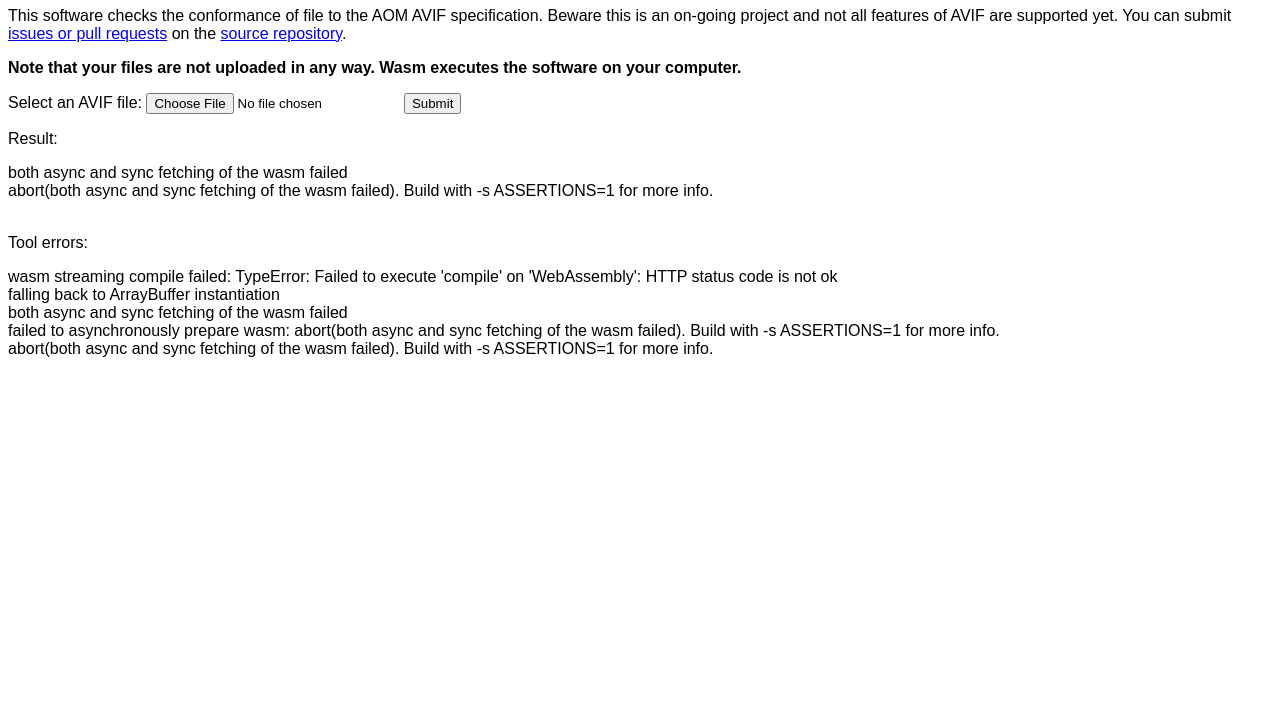
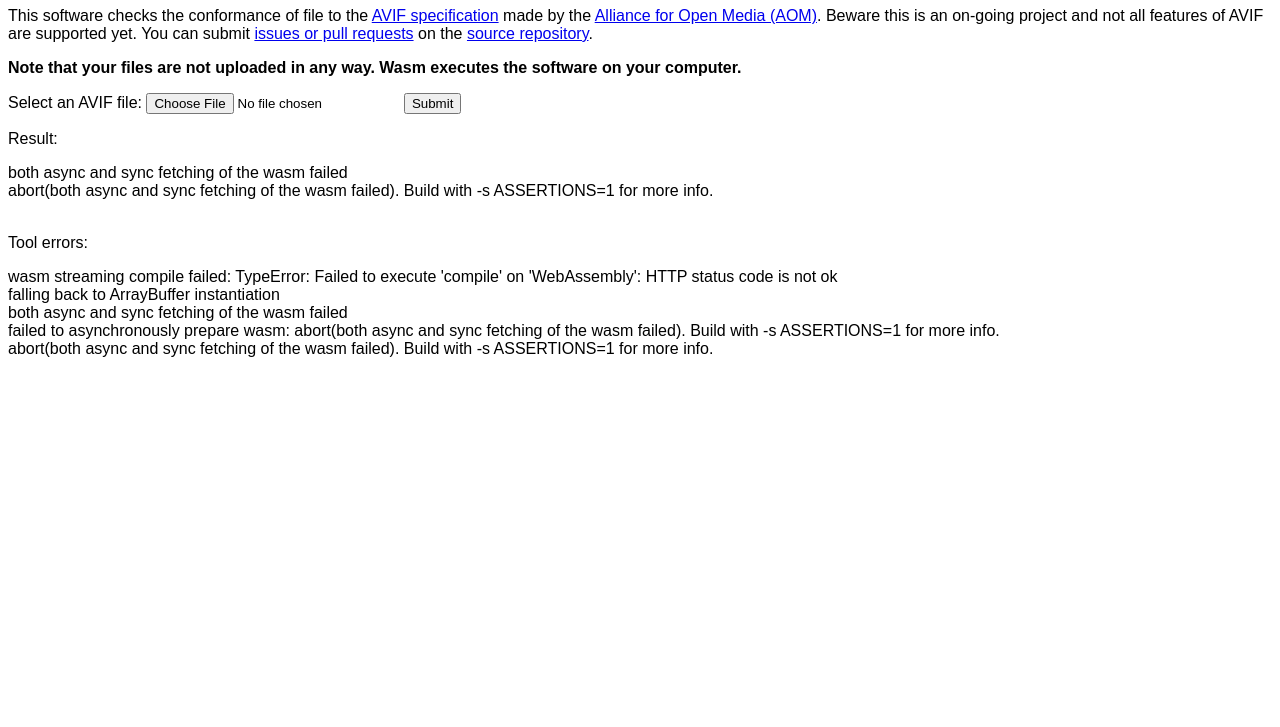
Before and after one commit to gpac/ComplianceWarden-wasm, a plain HTML site: page avif.html in a window 1280 px wide. Shown: the part 73-800 px from the top of the page. Drawn offline with Linux system fonts and the light colour scheme; no server answers.

Commit message:
put website links

```diff
--- a/avif.html
+++ b/avif.html
@@ -9,7 +9,7 @@
   </head>
   <body>
     <h1>Validator for AOM codec image formats (AVIF)</h1>
-    <p>This software checks the conformance of file to the AOM AVIF specification. Beware this is an on-going project and not all features of AVIF are supported yet. You can submit <a href="https://github.com/gpac/ComplianceWarden/issues">issues or pull requests</a> on the <a href="https://github.com/gpac/ComplianceWarden">source repository</a>.</p>
+    <p>This software checks the conformance of file to the <a href="https://aomediacodec.github.io/av1-avif/">AVIF specification</a> made by the <a href="https://aomedia.org/">Alliance for Open Media (AOM)</a>. Beware this is an on-going project and not all features of AVIF are supported yet. You can submit <a href="https://github.com/gpac/ComplianceWarden/issues">issues or pull requests</a> on the <a href="https://github.com/gpac/ComplianceWarden">source repository</a>.</p>
     <p><b>Note that your files are not uploaded in any way. Wasm executes the software on your computer.</b></p>
     <p>
       <label for="file">Select an AVIF file: </label><input type="file" id="files" name="files[]"/>
```
